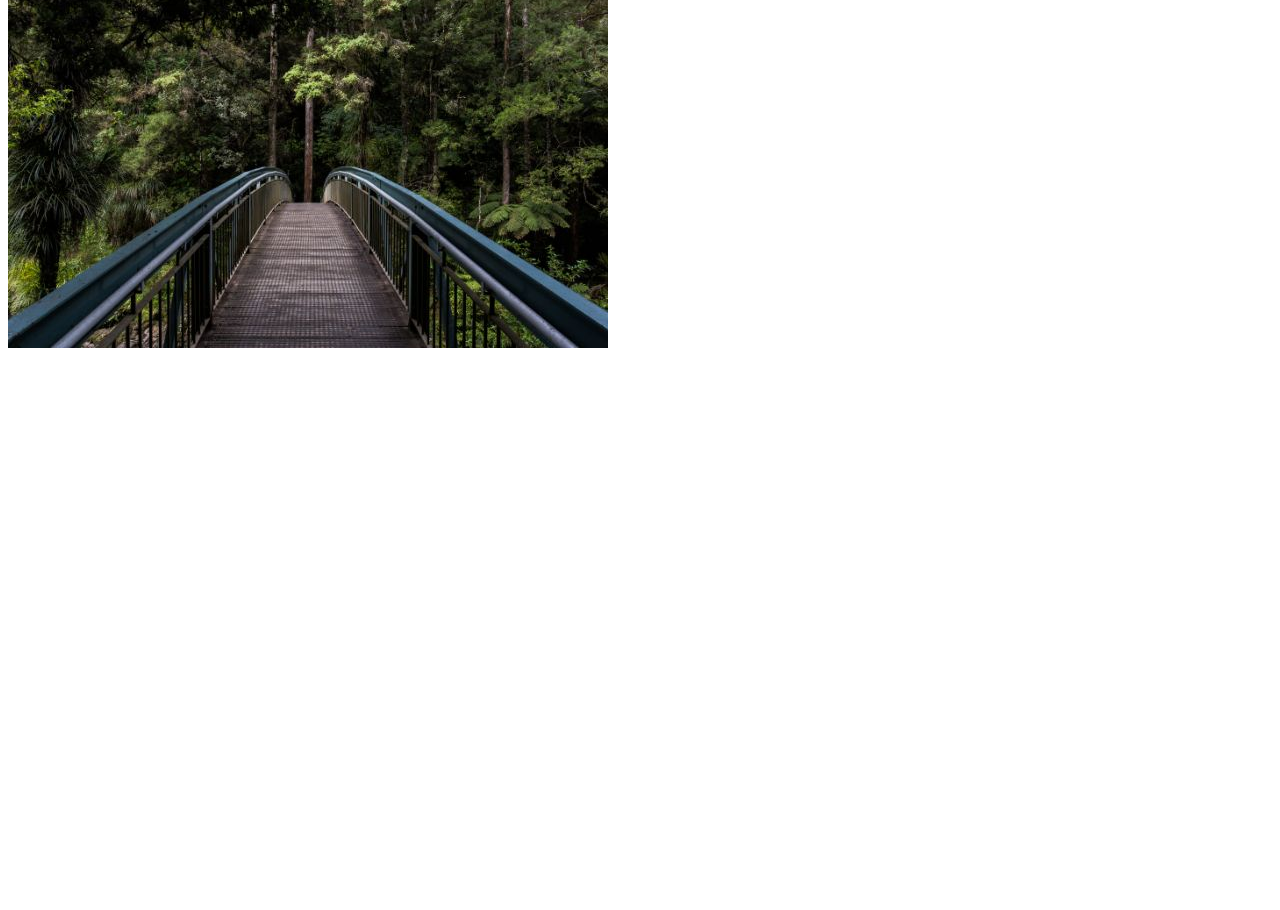
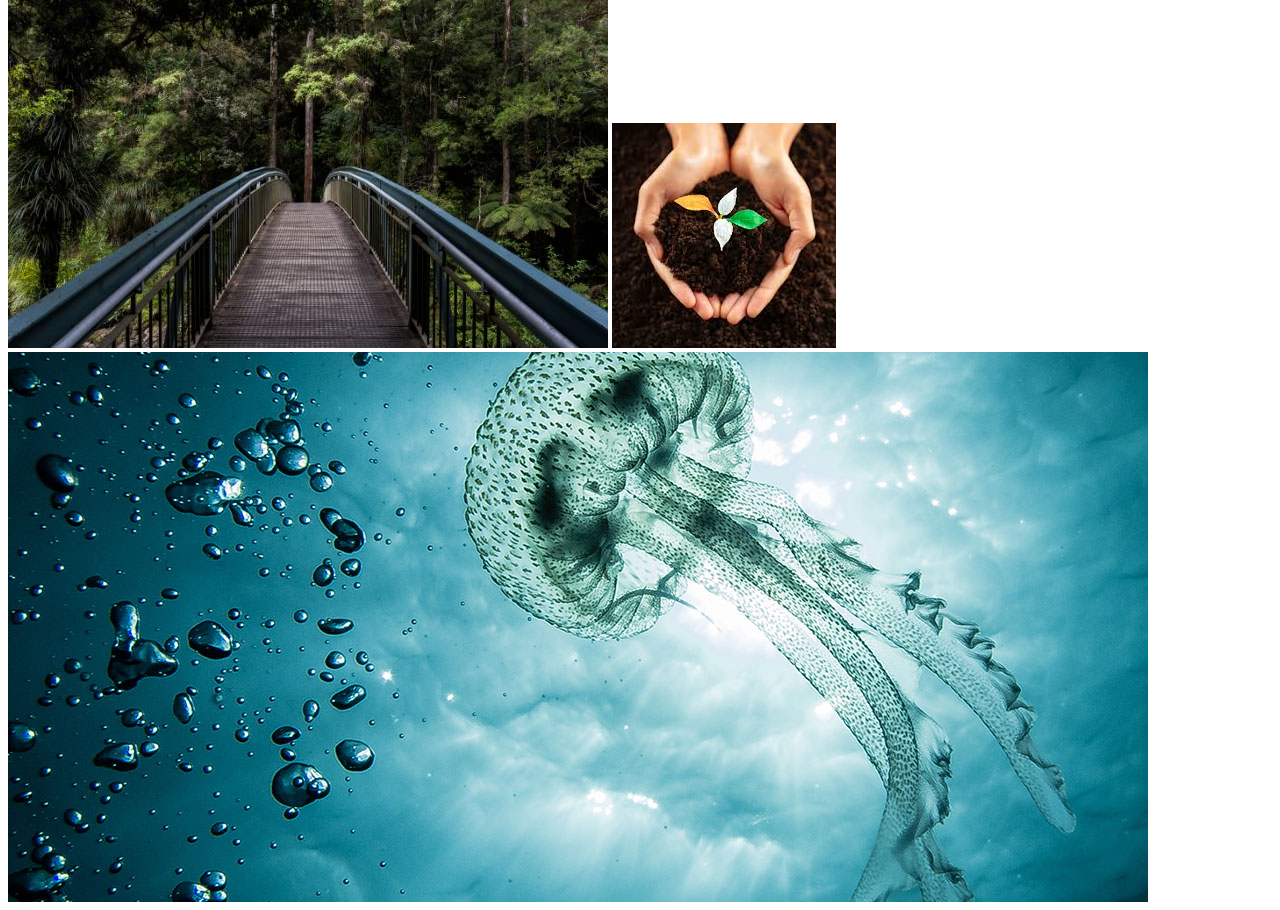
Before and after one commit to PaulaCzerhoniak/git_practise_Paula_Czerhoniak, a plain HTML site: page index.html in a window 1280 px wide. Shown: the part 1440-2350 px from the top of the page. Before the commit the page ends 1796 px from the top, so only its background shows below. Drawn offline with Linux system fonts and the light colour scheme; files whose address does not match are found by name.

Commit message:
Update index.html
Added images from images 2 folder

```diff
--- a/index.html
+++ b/index.html
@@ -8,5 +8,7 @@
 <IMG SRC="C:\Users\folkl\Documents\GitHub\git_practise_Paula_Czerhoniak\images\1.jpg" alt="obrazek 1"/>
 <IMG SRC="C:\Users\folkl\Documents\GitHub\git_practise_Paula_Czerhoniak\images\2.jpg" alt="obrazek 2"/>
 <IMG SRC="C:\Users\folkl\Documents\GitHub\git_practise_Paula_Czerhoniak\images\3.jpg" alt="obrazek 3"/>
+<IMG SRC="C:\Users\folkl\Documents\GitHub\git_practise_Paula_Czerhoniak\images2\11.jfif" alt="obrazek 4"/>
+<IMG SRC="C:\Users\folkl\Documents\GitHub\git_practise_Paula_Czerhoniak\images2\22.jpg" alt="obrazek 5"/>
 </BODY>
 </HTML>
```
